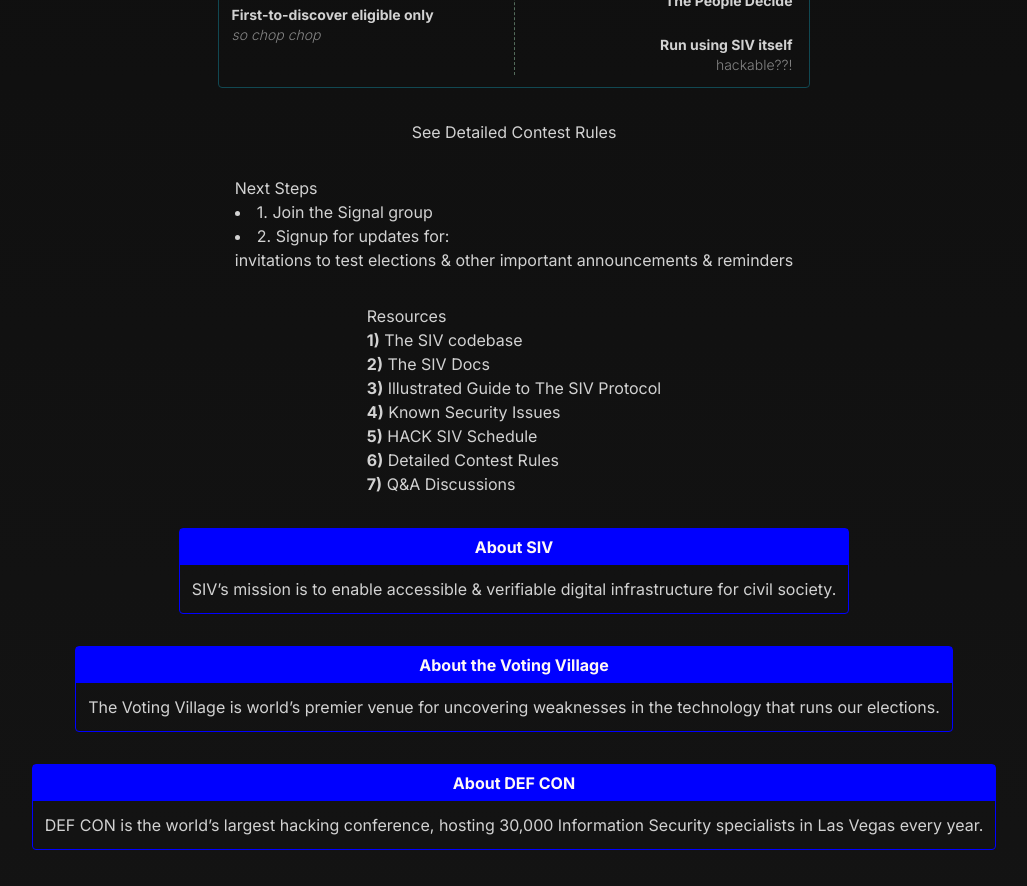
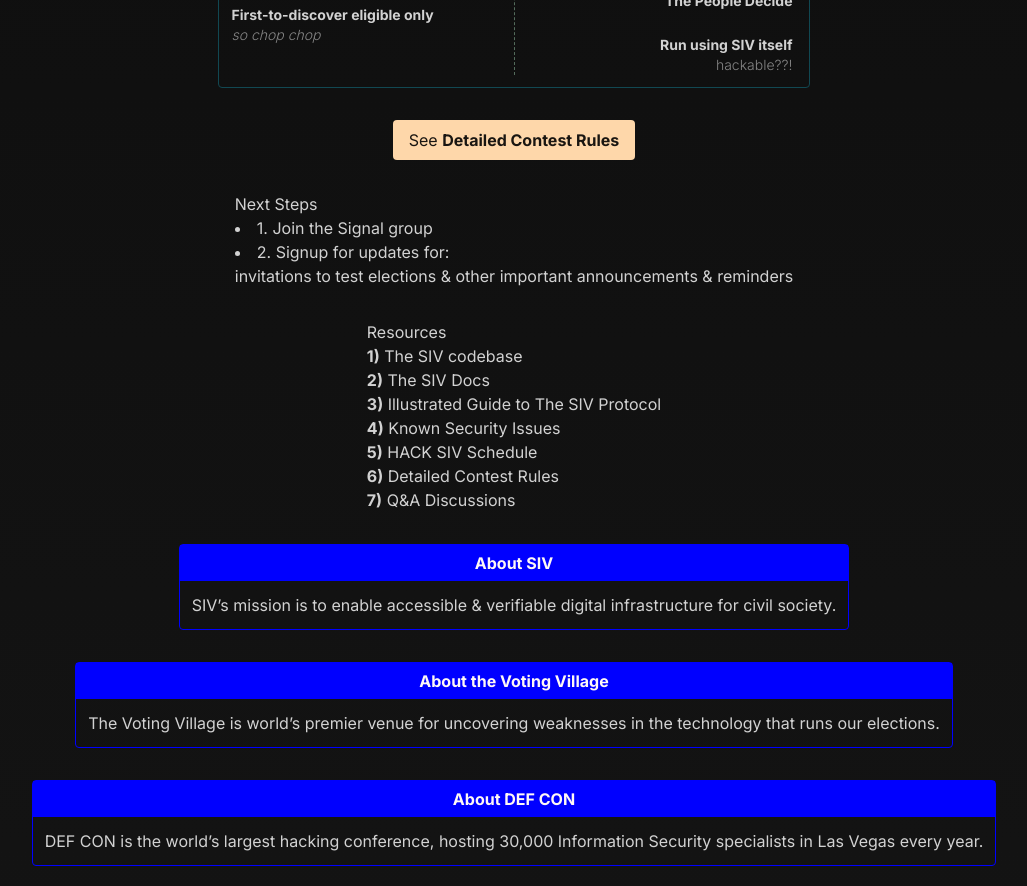
Before and after one commit to siv-org/hack.siv.org, a Next.js app: page / in a window 1280 px wide. Shown: the part 1420-2306 px from the top of the page, without its empty margins (126-1153 px from the left). Built offline with nearby package versions, Linux system fonts and the light colour scheme.

Commit message:
Style Detailed Contest Rules button

```diff
--- a/app/page.tsx
+++ b/app/page.tsx
@@ -174,7 +174,9 @@
         </div>
       </Box>
 
-      <a>See Detailed Contest Rules</a>
+      <a className="bg-orange-200 text-black/90 px-4 py-2 rounded">
+        See <b>Detailed Contest Rules</b>
+      </a>
 
       <div>
         <h4>Next Steps</h4>
```
